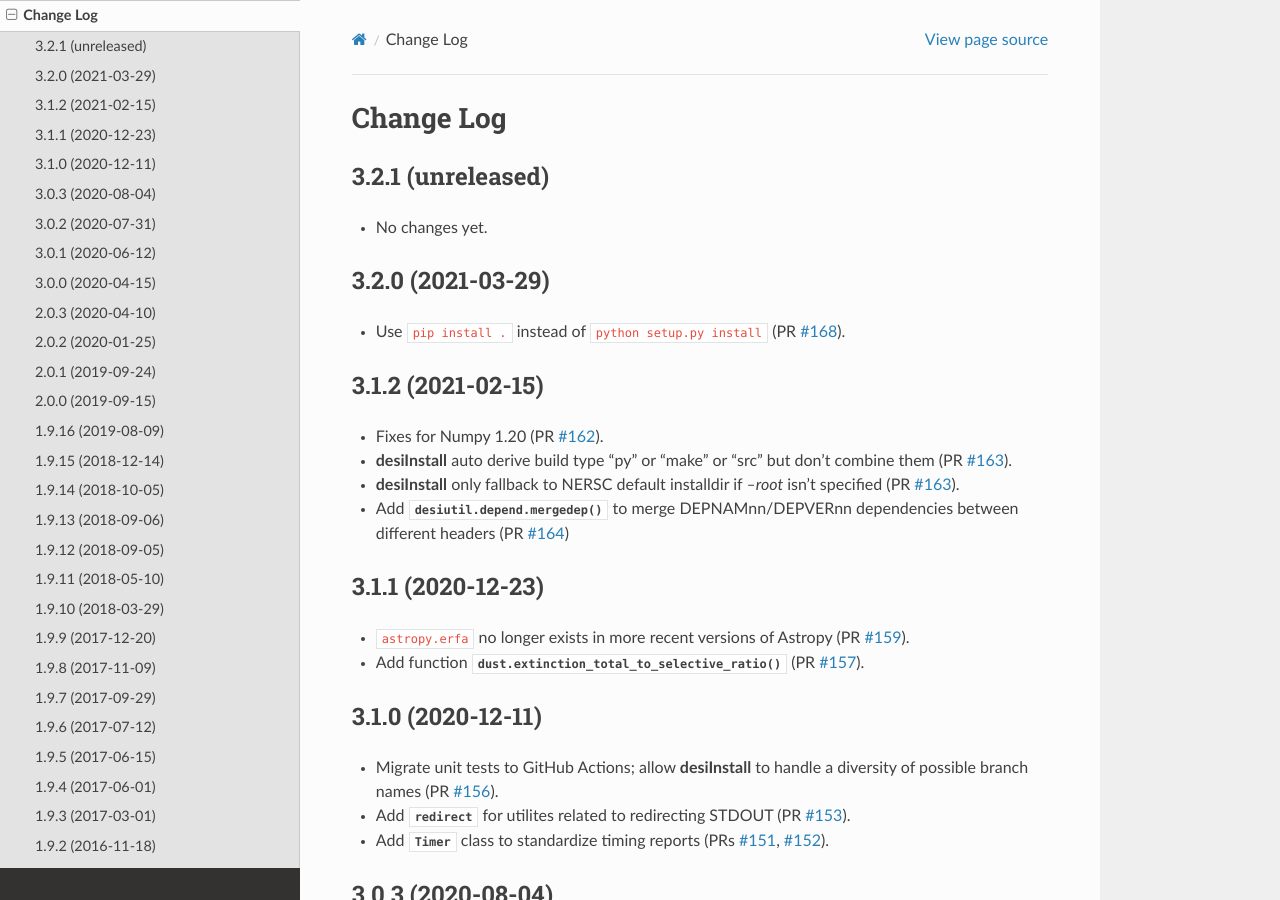
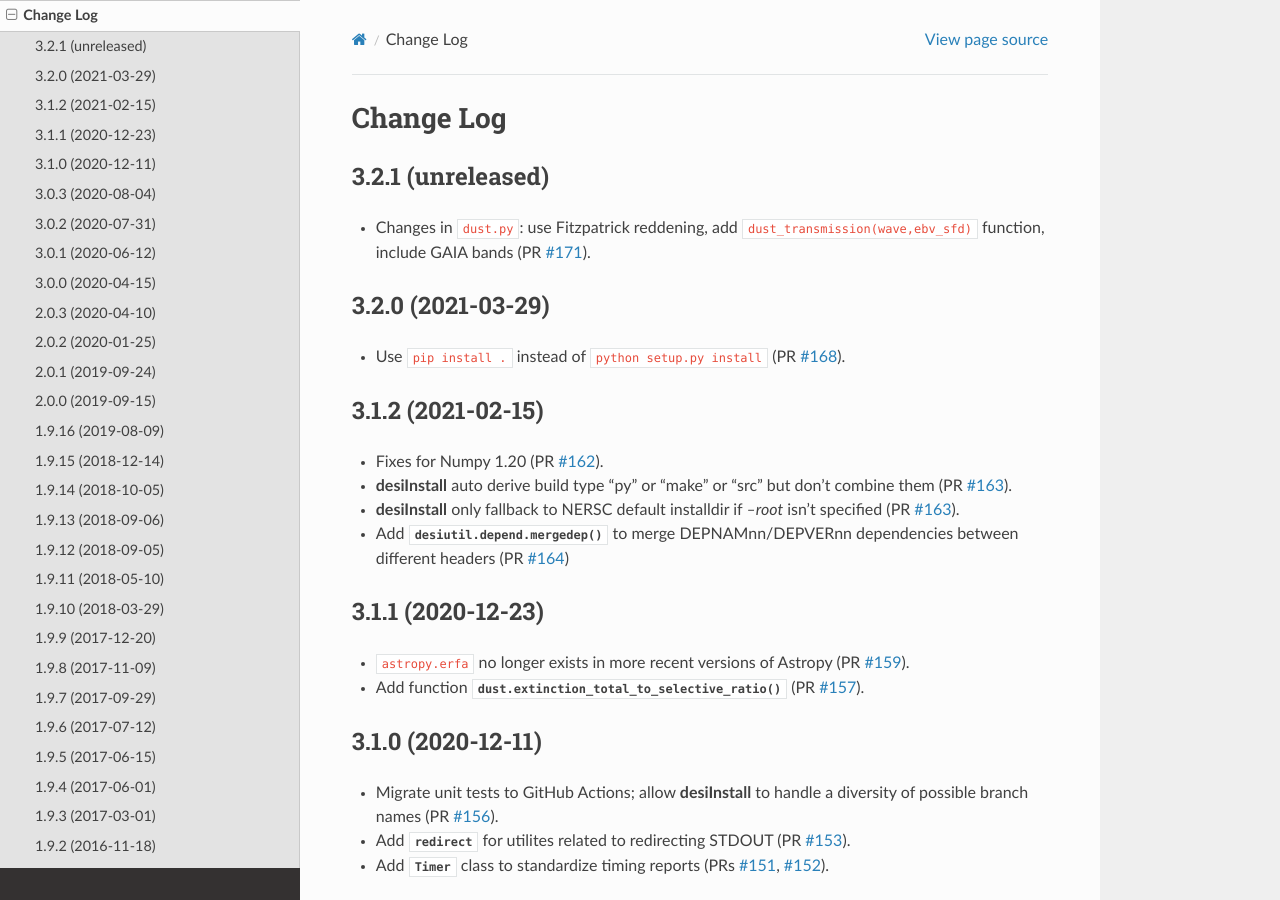
Before and after one commit to desihub/desiutil, a Sphinx documentation site: the page built from doc/changes.rst, in a window 1280 px wide and 900 px high. Built offline with Sphinx 7.4.7 and the Read the Docs theme 2.0.0, drawn with Linux system fonts in a browser that asks for light colours.

Commit message:
add dust changes

```diff
--- a/doc/changes.rst
+++ b/doc/changes.rst
@@ -5,7 +5,9 @@ Change Log
 3.2.1 (unreleased)
 ------------------
 
-* No changes yet.
+* Changes in ``dust.py``: use Fitzpatrick reddening, add ``dust_transmission(wave,ebv_sfd)`` function, include GAIA bands (PR `#171`_).
+
+.. _`#171`: https://github.com/desihub/desiutil/pull/171
 
 3.2.0 (2021-03-29)
 ------------------
```
